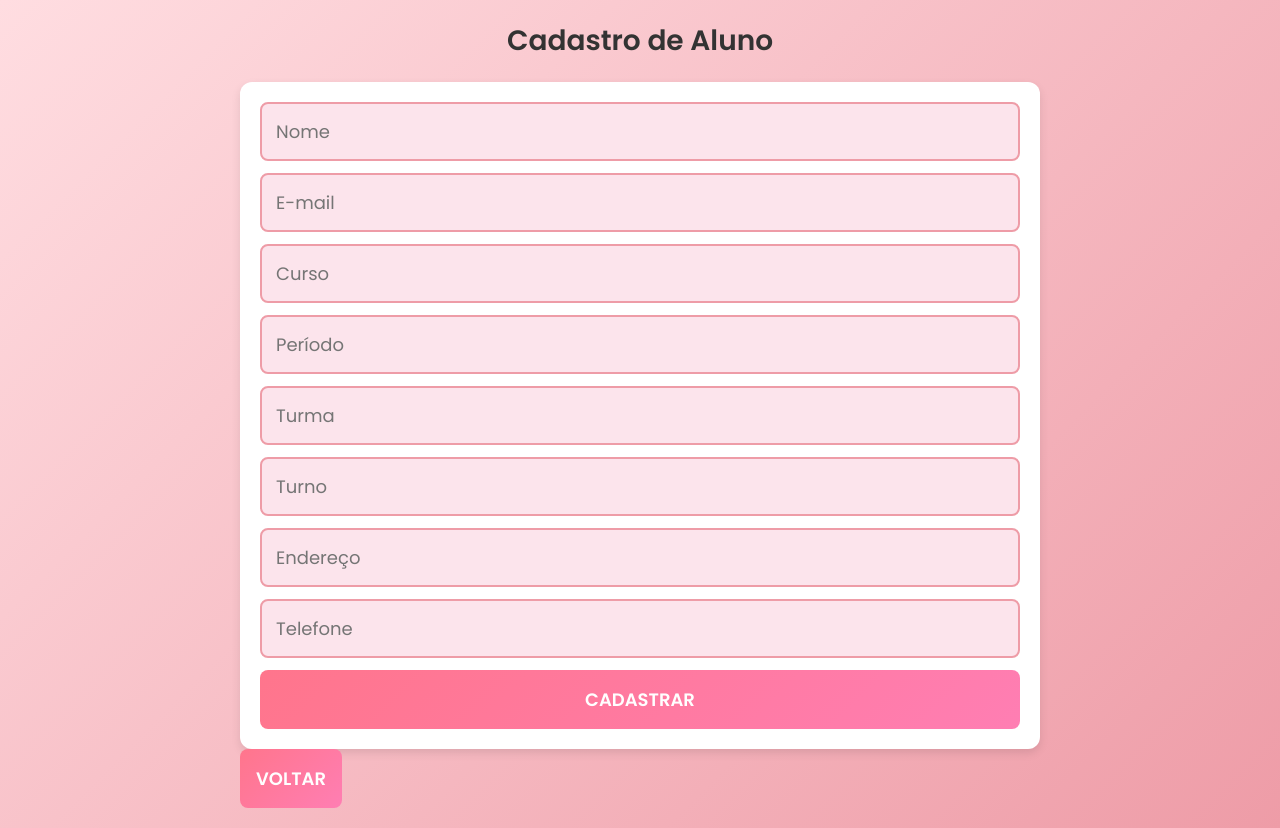
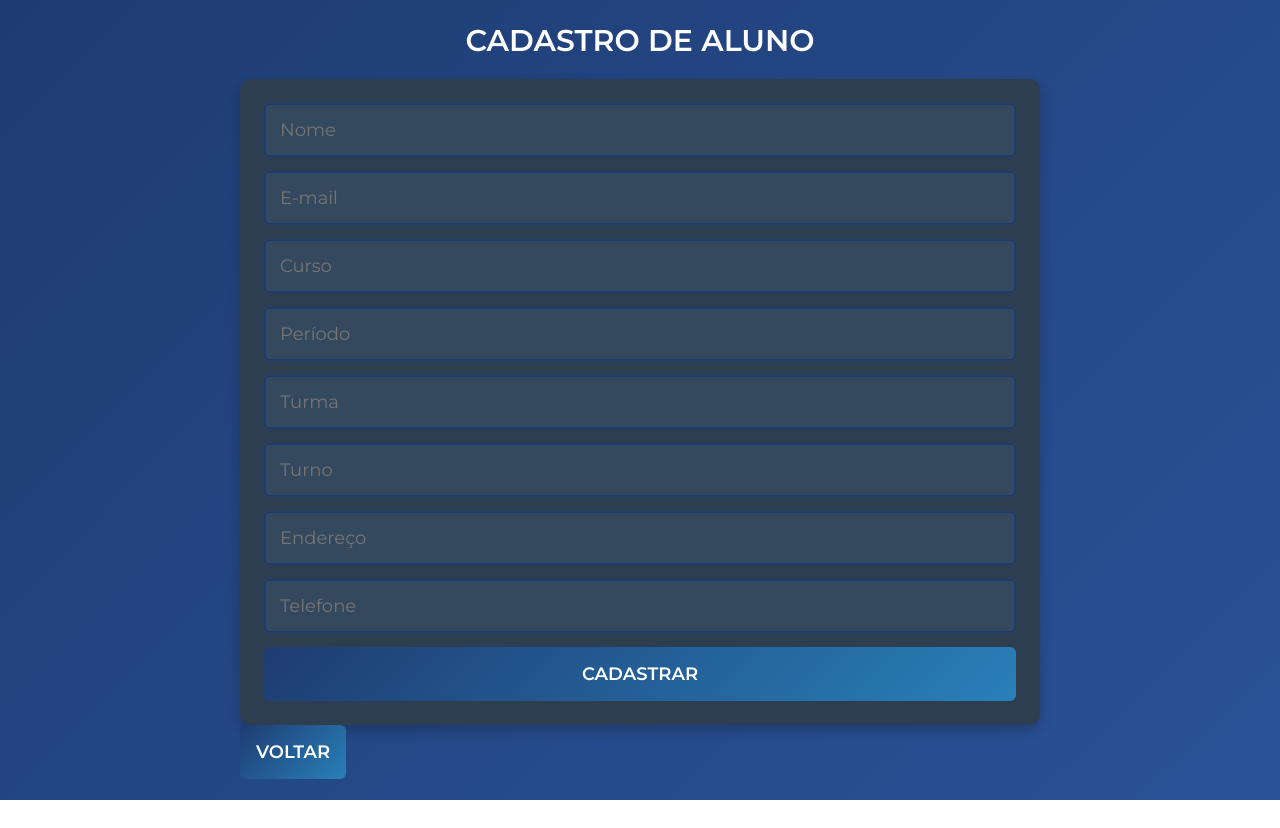
Before and after one commit to sophiagaldino/Atividade-mongo, a website: page crud-alunos/frontend/cadastro.html in a window 1280 px wide. After the commit the page ends 800 px from the top, so only its background shows below. Drawn offline with Linux system fonts and the light colour scheme.

Commit message:
atualizado

```diff
--- a/crud-alunos/frontend/style.css
+++ b/crud-alunos/frontend/style.css
@@ -1,18 +1,18 @@
 /* ========================= */
 /*        GERAL              */
 /* ========================= */
-@import url('https://fonts.googleapis.com/css2?family=Poppins:wght@300;400;600&display=swap');
+@import url('https://fonts.googleapis.com/css2?family=Montserrat:wght@300;400;600&display=swap');
 
 * {
     margin: 0;
     padding: 0;
     box-sizing: border-box;
-    font-family: 'Poppins', sans-serif;
+    font-family: 'Montserrat', sans-serif;
 }
 
 body {
-    background: linear-gradient(135deg, #ffdde1, #ee9ca7);
-    color: #4a4a4a;
+    background: linear-gradient(135deg, #1e3c72, #2a5298);
+    color: #e0e0e0;
     display: flex;
     flex-direction: column;
     align-items: center;
@@ -25,11 +25,12 @@ body {
 /*        TÍTULO             */
 /* ========================= */
 h1 {
-    font-size: 28px;
-    color: #333;
-    font-weight: 600;
+    font-size: 30px;
+    color: #ffffff;
+    font-weight: 700;
     text-align: center;
     margin-bottom: 20px;
+    text-transform: uppercase;
 }
 
 /* ========================= */
@@ -38,39 +39,39 @@ h1 {
 form {
     display: flex;
     flex-direction: column;
-    gap: 12px;
+    gap: 14px;
     width: 800px;
-    /* Definido tamanho fixo para desktop */
-    background: #fff;
-    padding: 20px;
-    border-radius: 12px;
-    box-shadow: 0 4px 10px rgba(0, 0, 0, 0.1);
+    background: #2c3e50;
+    padding: 24px;
+    border-radius: 10px;
+    box-shadow: 0 6px 12px rgba(0, 0, 0, 0.2);
 }
 
 /* Inputs */
 input {
     padding: 14px;
-    border: 2px solid #ee9ca7;
-    border-radius: 8px;
+    border: 2px solid #1e3c72;
+    border-radius: 6px;
     font-size: 18px;
     width: 100%;
-    background: #fce4ec;
+    background: #34495e;
+    color: #e0e0e0;
     transition: 0.3s;
 }
 
 input:focus {
-    border-color: #ff758c;
+    border-color: #2980b9;
     outline: none;
-    box-shadow: 0 0 8px rgba(255, 117, 140, 0.5);
+    box-shadow: 0 0 8px rgba(41, 128, 185, 0.6);
 }
 
 /* Botão de cadastro */
 button {
-    background: linear-gradient(135deg, #ff758c, #ff7eb3);
+    background: linear-gradient(135deg, #1e3c72, #2980b9);
     color: white;
     padding: 16px;
     border: none;
-    border-radius: 8px;
+    border-radius: 6px;
     font-size: 18px;
     cursor: pointer;
     transition: 0.3s;
@@ -79,7 +80,7 @@ button {
 }
 
 button:hover {
-    background: linear-gradient(135deg, #ff5f6d, #ff99ac);
+    background: linear-gradient(135deg, #0f3057, #145da0);
     transform: scale(1.05);
 }
 
@@ -96,21 +97,22 @@ th,
 td {
     padding: 14px;
     text-align: left;
-    border-bottom: 1px solid #ddd;
+    border-bottom: 1px solid #555;
 }
 
 th {
-    background: linear-gradient(135deg, #ff758c, #ff7eb3);
+    background: linear-gradient(135deg, #1e3c72, #2a5298);
     color: white;
     font-weight: 600;
     text-align: center;
 }
 
 td {
-    background: #fff;
+    background: #2c3e50;
+    color: #e0e0e0;
     text-align: center;
 }
 
 tr:nth-child(even) {
-    background: #fce4ec;
+    background: #34495e;
 }
```
Also changed, not shown: crud-alunos/backend/controllers/studentController.js (+4 -4 lines), crud-alunos/frontend/index.html (+1 -1 lines).
